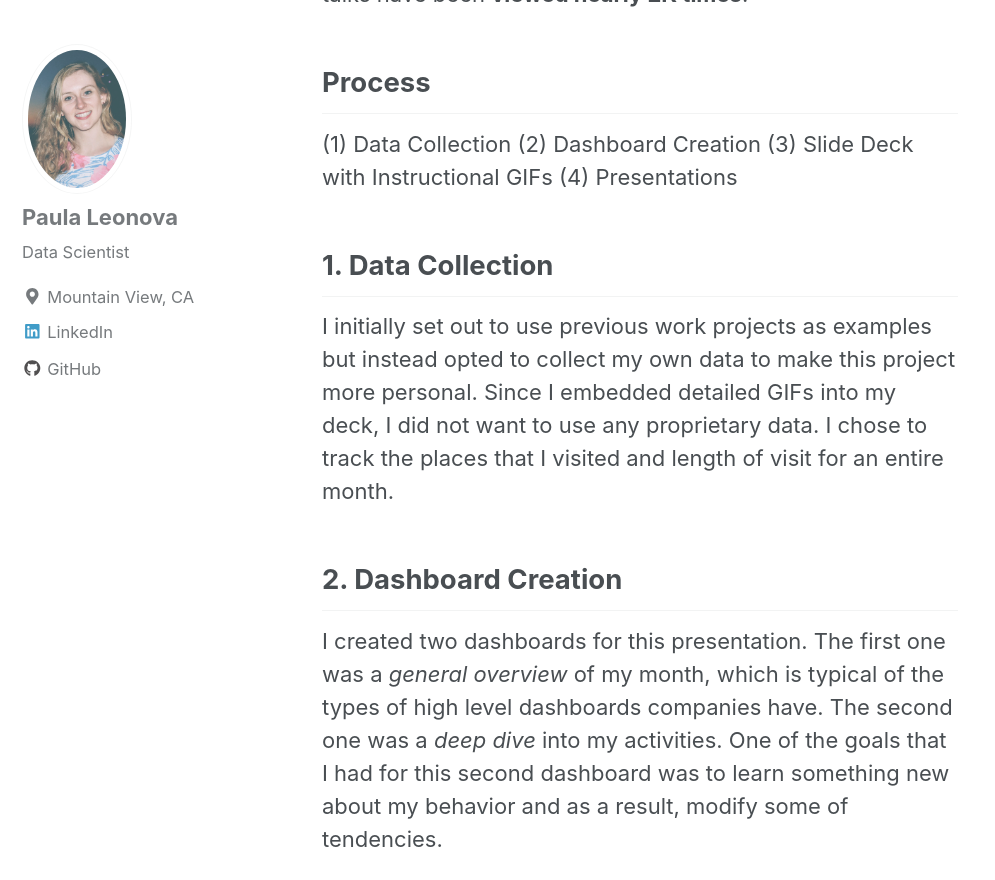
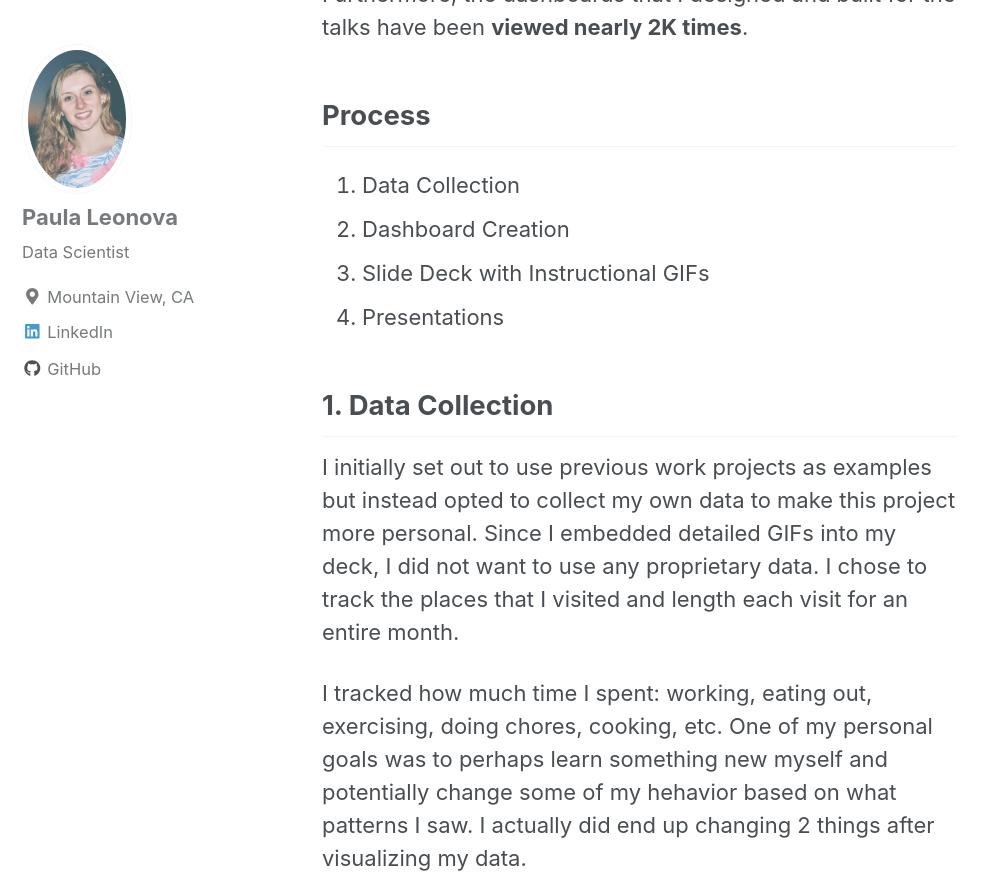
Before and after one commit to pleonova/pleonova.github.io, a Jekyll site: the page built from _posts/2018-08-03-visualization-tableau.md, in a window 1280 px wide and 1400 px high, scrolled down 1151 px, cut to the strip 0-880 px from the top of the window. Shown: the whole strip, without its empty margins (0-995 px from the left). Built offline with Jekyll 4.4.1, drawn with Linux system fonts in a browser that asks for light colours; nearby versions of some CDN libraries; some of the changed text lies outside the part shown.

Commit message:
Add Tableau Images

```diff
--- a/_posts/2018-08-03-visualization-tableau.md
+++ b/_posts/2018-08-03-visualization-tableau.md
@@ -12,20 +12,28 @@
 The original talk was taped and has been **watched 1.5K times** on Facebook, you can find the link [here](https://www.facebook.com/productschool/videos/1899646390253735/) or watch it below.
 
 <iframe width="640" height="360" src="https://www.youtube.com/embed/JZ1rGCAcQC0?controls=0&showinfo=0" frameborder="0" allowfullscreen></iframe>
-
+<br />
 Furthermore, the dashboards that I designed and built for the talks have been **viewed nearly 2K times**.
 
 ## Process
-(1) Data Collection
-(2) Dashboard Creation
-(3) Slide Deck with Instructional GIFs
-(4) Presentations
+1. Data Collection
+2. Dashboard Creation
+3. Slide Deck with Instructional GIFs
+4. Presentations
 
 ## 1. Data Collection
-I initially set out to use previous work projects as examples but instead opted to collect my own data to make this project more personal. Since I embedded detailed GIFs into my deck, I did not want to use any proprietary data. I chose to track the places that I visited and length of visit for an entire month.
+I initially set out to use previous work projects as examples but instead opted to collect my own data to make this project more personal. Since I embedded detailed GIFs into my deck, I did not want to use any proprietary data. I chose to track the places that I visited and length each visit for an entire month.
+
+I tracked how much time I spent: working, eating out, exercising, doing chores, cooking, etc. One of my personal goals was to perhaps learn something new myself and potentially change some of my hehavior based on what patterns I saw. I actually did end up changing 2 things after visualizing my data.
 
 ## 2. Dashboard Creation
-I created two dashboards for this presentation. The first one was a *general overview* of my month, which is typical of the types of high level dashboards companies have. The second one was a *deep dive* into my activities. One of the goals that I had for this second dashboard was to learn something new about my behavior and as a result, modify some of tendencies.
+I created two interactive dashboards to explain the creation process as well as show a breadth of visualizations available in Tableau. The first one was a [general overview* of my month](https://public.tableau.com/profile/paula#!/vizhome/GuesstheUnderlyingDataexposed/SampleReport), which is typical of the types of high level dashboards companies have (I go into this in my talk). The second one was a [deep dive into my activities](https://public.tableau.com/profile/paula#!/vizhome/WhatdidIdoinMay2017/Activity1vsActivity2).
+
+One of my personal goals for this second dashbaord was to learn something new about my behavior and as a result, modify some of my tendencies.
+
+
+
+
 
 
 
```
Also changed, not shown: images/tableau-visual/drill-down-part1.JPG (added), images/tableau-visual/drill-down-part2.JPG (added), images/tableau-visual/month-summary.JPG (added).
